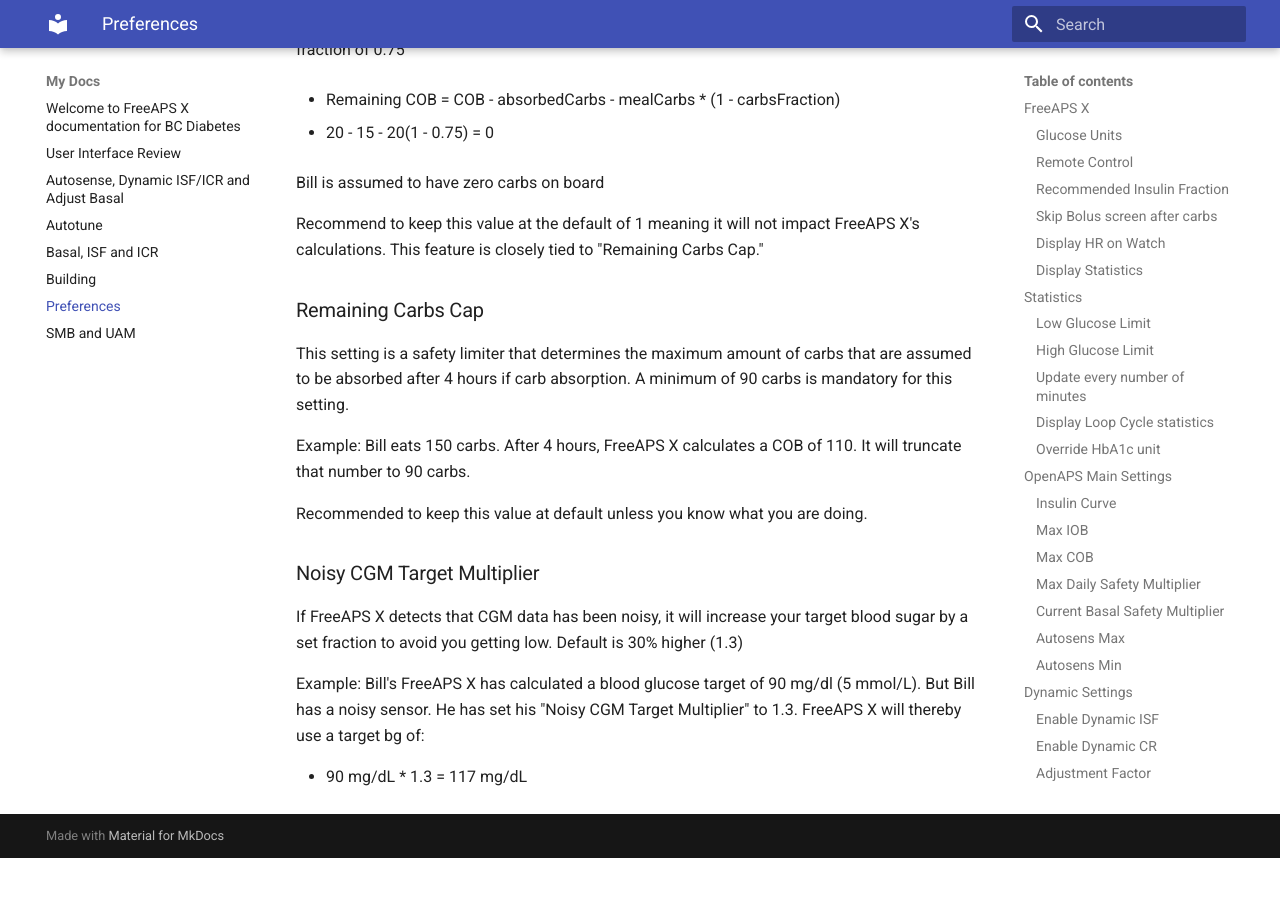
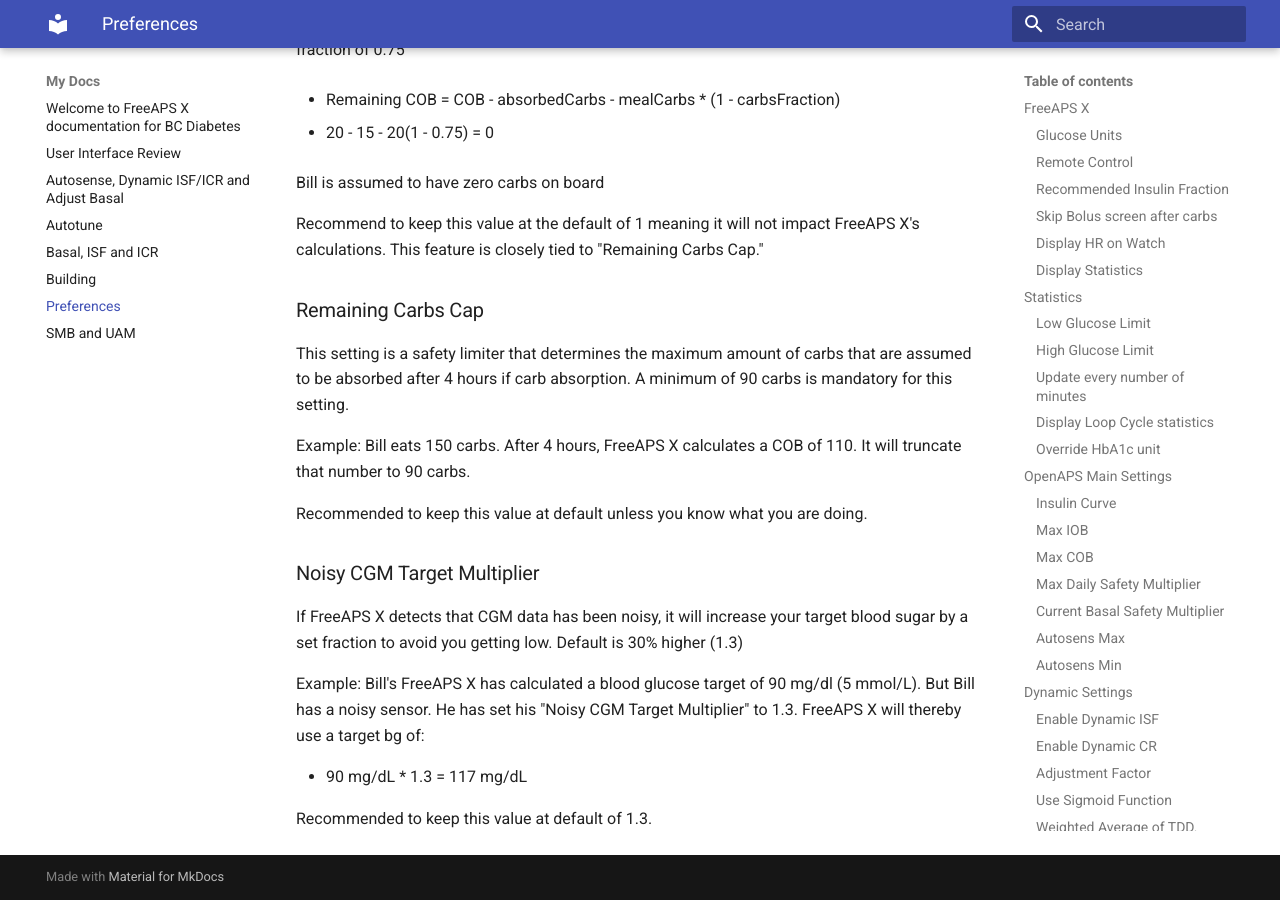
Before and after one commit to adamakeo/faxDocument, an MkDocs documentation site: the page built from docs/preferences.md, in a window 1280 px wide and 900 px high, scrolled down 16217 px. Built offline with MkDocs 1.6.1 and Material for MkDocs 9.7.7, drawn with Linux system fonts in a browser that asks for light colours; before the commit the page ends 17075 px from its top, so only the background shows below that.

Commit message:
Update preferences.md

```diff
--- a/docs/preferences.md
+++ b/docs/preferences.md
@@ -440,3 +440,5 @@
 Example: Bill's FreeAPS X has calculated a blood glucose target of 90 mg/dl (5 mmol/L). But Bill has a noisy sensor. He has set his "Noisy CGM Target Multiplier" to 1.3. FreeAPS X will thereby use a target bg of:
 
 - 90 mg/dL * 1.3 = 117 mg/dL
+
+Recommended to keep this value at default of 1.3.
```
